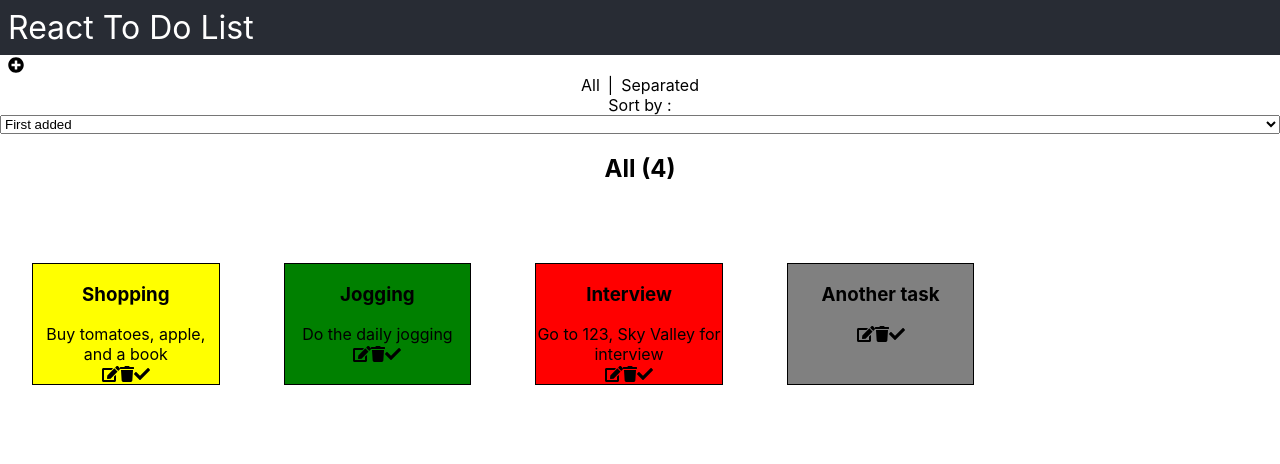
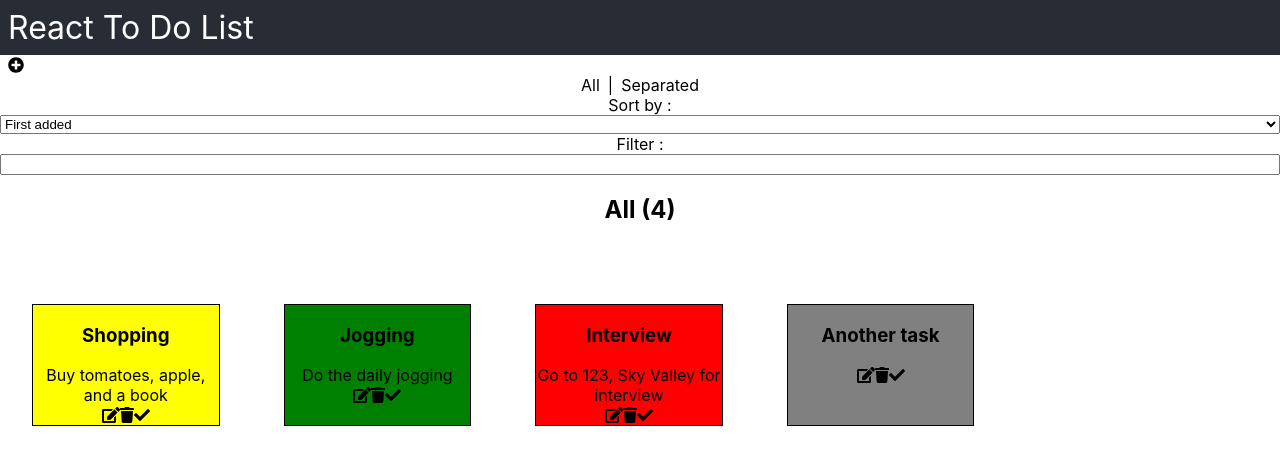
Before and after one commit to Skyrlon/react-todo-list, a React (Create React App) app: page / in a window 1280 px wide. Shown: the top 464 px of the page. Built offline with nearby package versions, Linux system fonts and the light colour scheme.

Commit message:
added an input to filter todo title or details starting with input value

```diff
--- a/src/App.js
+++ b/src/App.js
@@ -134,6 +134,15 @@ const App = () => {
     setTodos([...newTodoList]);
   };
 
+  const handleFilterChange = (e) => {
+    let filteredTodos = todos.filter(
+      (element) =>
+        element.title.toLowerCase().startsWith(e.target.value.toLowerCase()) ||
+        element.details.toLowerCase().startsWith(e.target.value.toLowerCase())
+    );
+    setSortedTodos([...filteredTodos]);
+  };
+
   const closeForm = () => {
     setShowForm(false);
     setEditingTodo(false);
@@ -171,6 +180,9 @@ const App = () => {
         <option value="lowest-priority">Lowest priority</option>
       </select>
 
+      <label htmlFor="filter">Filter : </label>
+      <input type="text" name="filter" onChange={handleFilterChange} />
+
       {showForm && (
         <AddTodo
           onAdd={addTodo}
```
